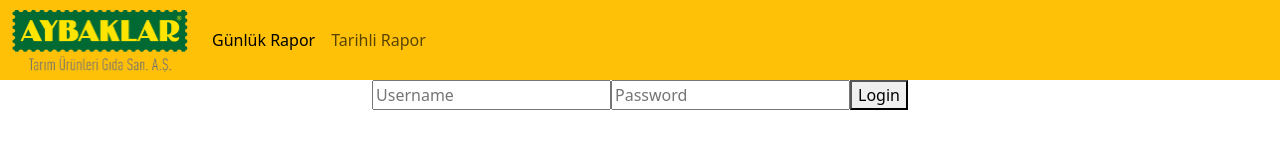
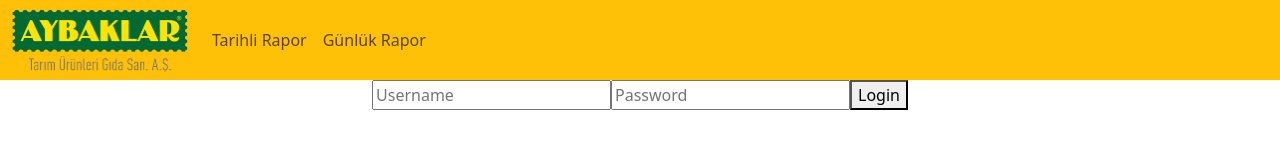
Before and after one commit to vahaponur/mersin-uretim-fe, a React (Vite) app: page / in a window 1280 px wide. Shown: the top 160 px of the page. Built offline with nearby package versions, Linux system fonts and the light colour scheme.

Commit message:
css changed

```diff
--- a/src/App.jsx
+++ b/src/App.jsx
@@ -26,7 +26,7 @@ const App = () => {
       <Header />
       {isLoggedIn ? (
         <><Switch>
-          <Route exact path="/" component={DailyReport} />
+          <Route exact path="/" component={CustomReport} />
           <Route exact path="/daily" component={DailyReport} />
           <Route exact path="/custom" component={CustomReport} />
         </Switch></>
--- a/src/CustomReport.jsx
+++ b/src/CustomReport.jsx
@@ -151,7 +151,7 @@ const CustomReport = () => {
   return graphsToRender;
 })()}
 
-            <nav className="navbar fixed-bottom navbar-light justify-content-center bg-warning text-center text-success">
+            <nav className="navbar sticky-bottom navbar-light mt-5 justify-content-center bg-warning text-center text-success">
   <div className="navbar-brand text-center text-success" href="#">Rapor Tarihi: {dataHelper.tarihSaatTurkceyeCevir(new Date(startDate))} - {dataHelper.tarihSaatTurkceyeCevir(new Date(endDate))}</div>
   </nav>
           </div>
--- a/src/Header.jsx
+++ b/src/Header.jsx
@@ -17,10 +17,10 @@ const Header = () => {
           <div class="collapse navbar-collapse" id="navbarNav">
             <ul class="navbar-nav">
               <li class="nav-item">
-                <a class="nav-link active" aria-current="page" href="/daily">Günlük Rapor</a>
+                <a class="nav-link" aria-current="page" href="/custom">Tarihli Rapor</a>
               </li>
               <li class="nav-item">
-                <a class="nav-link" href="/Custom">Tarihli Rapor</a>
+                <a class="nav-link" href="/daily">Günlük Rapor</a>
               </li>
 
             </ul>
```
